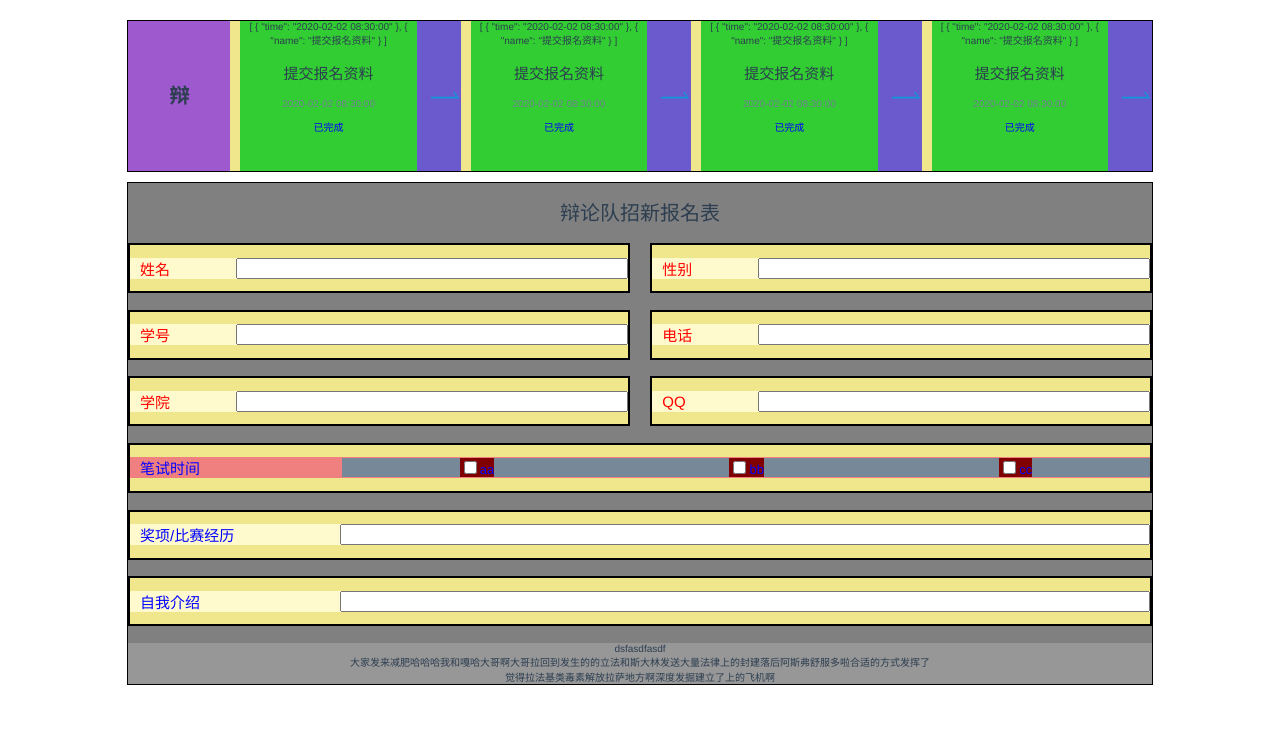
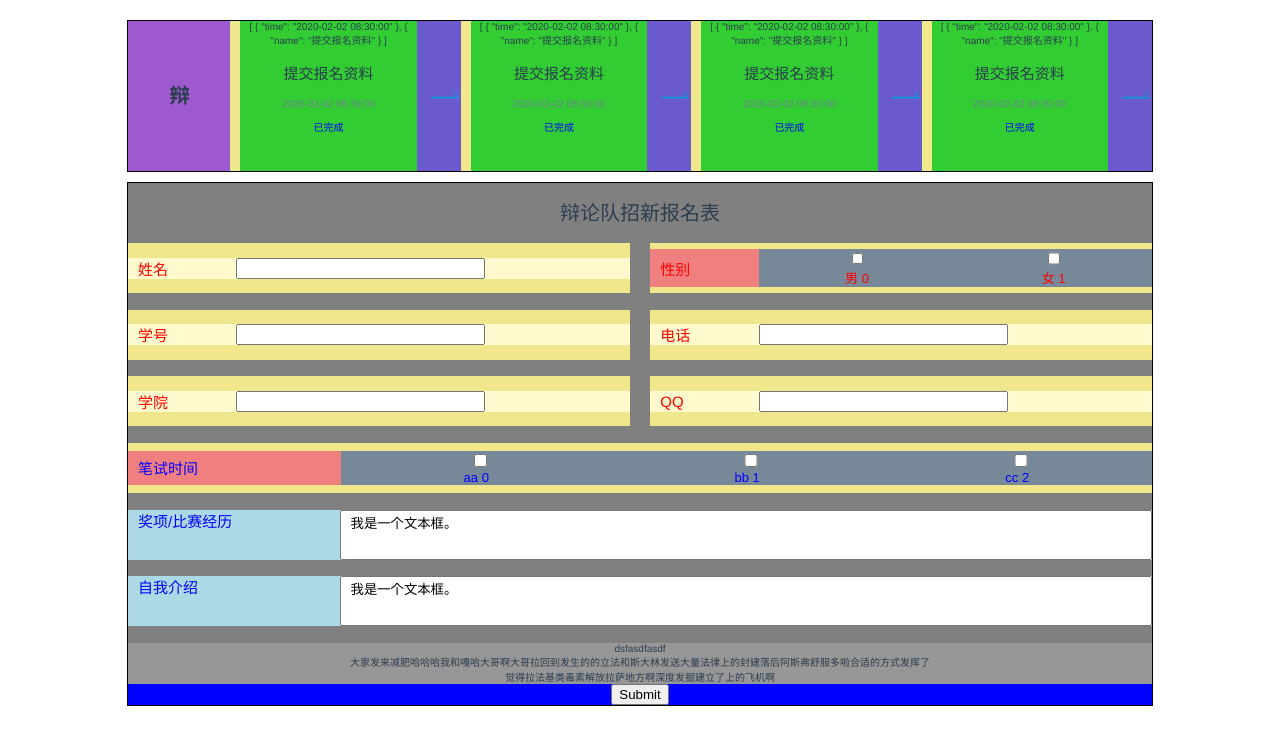
Before and after one commit to xiangguaa/ClubRecruitment_Vue, a Vue app: page /joinchart/1 in a window 1280 px wide. Shown: the top 744 px of the page. Built offline with nearby package versions, Linux system fonts and the light colour scheme.

Commit message:
修改招新表单组件样式

```diff
--- a/src/components/ApplicationChart.vue
+++ b/src/components/ApplicationChart.vue
@@ -7,31 +7,39 @@
                 <div :style="[item.infoStyle.entireRow==true?itemStyle2:itemStyle]"
                     class="main-item"
                     v-for="(item,idx) in chart.body" :key="idx">
-                        <div v-if="item.isCheckbox==false"
-                            class="input-item">
+                        <!-- 输入框：姓名、学号、学院等 -->
+                        <div v-if="item.inputType=='text'" class="input-type">
                             <label class="item-name">{{item.infoValue}}</label>
                             <input  class="item-input"
                                 :type="[item.isCheckbox==true?'':'text']"
-                                :style="[item.infoStyle.entireRow==true?styleObject2:styleObject]"
-                                name="name" id="name" required>
+                                :style="[item.infoStyle.entireRow==true?itemStyle2:itemStyle]"
+                                :name="[item.infoValue]" id="name">
                         </div>
 
-                        <div v-else class="checkbox-item">
+                        <!-- 笔试日期多选框 -->
+                        <div v-else-if="item.inputType=='checkbox'" class="checkbox-type">
                             <label class="item-name">{{item.infoName}}</label>
                             <div class="checbox-wrp">
                                 <div class="citem"
                                     v-for="(checkitem,checkIdx) in item.infoValue"
                                     :key="checkIdx">
                                     <input class="checkbox-input"
+                                        type="checkbox"
+                                        :style="[item.infoStyle.entireRow==true?itemStyle2:itemStyle]"
+                                        :name="[item.infoValue]">
+                                    <div>{{checkitem}}  {{checkIdx}}</div>
+                                </div>
+                            </div>
+                        </div>
 
-                                        type="checkbox"
-                                        :style="[item.infoStyle.entireRow==true?styleObject2:styleObject]"
-                                        name="name" id="name" required>{{checkitem}}
-                                </div>
+                        <div v-else-if="item.inputType=='textarea'" class="textarea-type">
+                            <label class="item-name">{{item.infoName}}</label>
+                            <textarea :name="[item.infoValue]" >
+                                我是一个文本框。
+                            </textarea>
+                        </div>
 
-                            </div>
-
-                        </div>
+                        <!-- 下拉选择框：性别 -->
 
                         <!-- {{item.infoName}} - {{item.infoValue}} - {{item.infoStyle}} -->
                 </div>
@@ -40,6 +48,9 @@
                 <div class="note-item" v-for="(item,idx) in chart.footer" :key="idx">
                     {{item}}
                 </div>
+            </div>
+            <div class="submit">
+                <input type="submit">
             </div>
           </form>
       </div>
@@ -55,25 +66,28 @@ export default {
     name:"ApplicationChart",
     created:function(){
         console.log(this.chart)
+        // console.log(checkIdx)
     },
     data:function(){
         return {
+            ratioChecked:'',
             itemStyle: {
                 color: 'red',
                 fontSize: '13px',
                 backgroudColor:'blue',
                 width:'49%',
-                border:'solid 2px black',
-                boxSizing: 'border-box',
+                // border:'solid 2px black',
+                // boxSizing: 'border-box',
             },
             itemStyle2: {
                 color: 'blue',
                 fontSize: '13px',
                 backgroudColor:'red',
                 width:'100%',
-                border:'solid 2px black',
-                boxSizing: 'border-box',
+                // border:'solid 2px black',
+                // boxSizing: 'border-box',
             }
+
         }
     }
 
@@ -117,7 +131,7 @@ export default {
         align-items: center;
 
     }
-    .input-item{
+    .input-type{
         width: 100%;
         background-color: lemonchiffon;
         padding-left: 1rem;
@@ -136,7 +150,7 @@ export default {
     }
     .item-input{width: 80%;}
 
-    .checkbox-item{
+    .checkbox-type{
         padding-left: 1rem;
         width: 100%;
         background-color: lightcoral;
@@ -154,7 +168,7 @@ export default {
         align-items: center;
     }
     .citem{
-        background-color: maroon;
+        /* background-color: maroon; */
     }
 
     .checkbox-input{
@@ -166,8 +180,26 @@ export default {
         display: flex;
 
     }
+    .textarea-type{
+        /* margin-left: 1rem; */
+        padding-left: 1rem;
+        width: 100%;
+        height: inherit;
+        background-color: lightblue;
+        display: flex;
+        justify-content: start;
+    }
+    textarea {
+       resize: none;
+       /* height: 5rem; */
+       height: auto;
+       width: 80%;
+    }
 
     .notes{
         background-color: rgb(151, 151, 151);
     }
+    .submit{
+        background-color: blue;
+    }
 </style>
--- a/src/views/Joinchart.vue
+++ b/src/views/Joinchart.vue
@@ -43,15 +43,15 @@ export default {
         this.chart = {
             'header':{'value':"辩论队招新报名表"},
             'body':[
-                {'infoName':'姓名','infoValue':'姓名','infoStyle':{'entireRow':false,'fontWeight':'bold'},'isCheckbox':false},
-                {'infoName':'性别','infoValue':'性别','infoStyle':{'entireRow':false,'fontWeight':'bold'},'isCheckbox':false},
-                {'infoName':'学号','infoValue':'学号','infoStyle':{'entireRow':false,'fontWeight':'bold'},'isCheckbox':false},
-                {'infoName':'电话','infoValue':'电话','infoStyle':{'entireRow':false,'fontWeight':'bold'},'isCheckbox':false},
-                {'infoName':'学院','infoValue':'学院','infoStyle':{'entireRow':false,'fontWeight':'bold'},'isCheckbox':false},
-                {'infoName':'QQ','infoValue':'QQ','infoStyle':{'entireRow':false,'fontWeight':'bold'},'isCheckbox':false},
-                {'infoName':'笔试时间','infoValue':['aa','bb','cc'],'infoStyle':{'entireRow':true,'fontWeight':'light'},'isCheckbox':true},
-                {'infoName':'奖项/比赛经历','infoValue':'奖项/比赛经历','infoStyle':{'entireRow':true,'fontWeight':'light'},'isCheckbox':false},
-                {'infoName':'自我介绍','infoValue':'自我介绍','infoStyle':{'entireRow':true,'fontWeight':'light'},'isCheckbox':false},
+                {'infoName':'姓名','infoValue':'姓名','infoStyle':{'entireRow':false,'fontWeight':'bold'},'inputType':'text'},
+                {'infoName':'性别','infoValue':['男','女'],'infoStyle':{'entireRow':false,'fontWeight':'bold'},'inputType':'checkbox'},
+                {'infoName':'学号','infoValue':'学号','infoStyle':{'entireRow':false,'fontWeight':'bold'},'inputType':'text'},
+                {'infoName':'电话','infoValue':'电话','infoStyle':{'entireRow':false,'fontWeight':'bold'},'inputType':'text'},
+                {'infoName':'学院','infoValue':'学院','infoStyle':{'entireRow':false,'fontWeight':'bold'},'inputType':'text'},
+                {'infoName':'QQ','infoValue':'QQ','infoStyle':{'entireRow':false,'fontWeight':'bold'},'inputType':'text'},
+                {'infoName':'笔试时间','infoValue':['aa','bb','cc'],'infoStyle':{'entireRow':true,'fontWeight':'light'},'inputType':'checkbox'},
+                {'infoName':'奖项/比赛经历','infoValue':'奖项/比赛经历','infoStyle':{'entireRow':true,'fontWeight':'light'},'inputType':'textarea'},
+                {'infoName':'自我介绍','infoValue':'自我介绍','infoStyle':{'entireRow':true,'fontWeight':'light'},'inputType':'textarea'},
 
 
             ],
```
